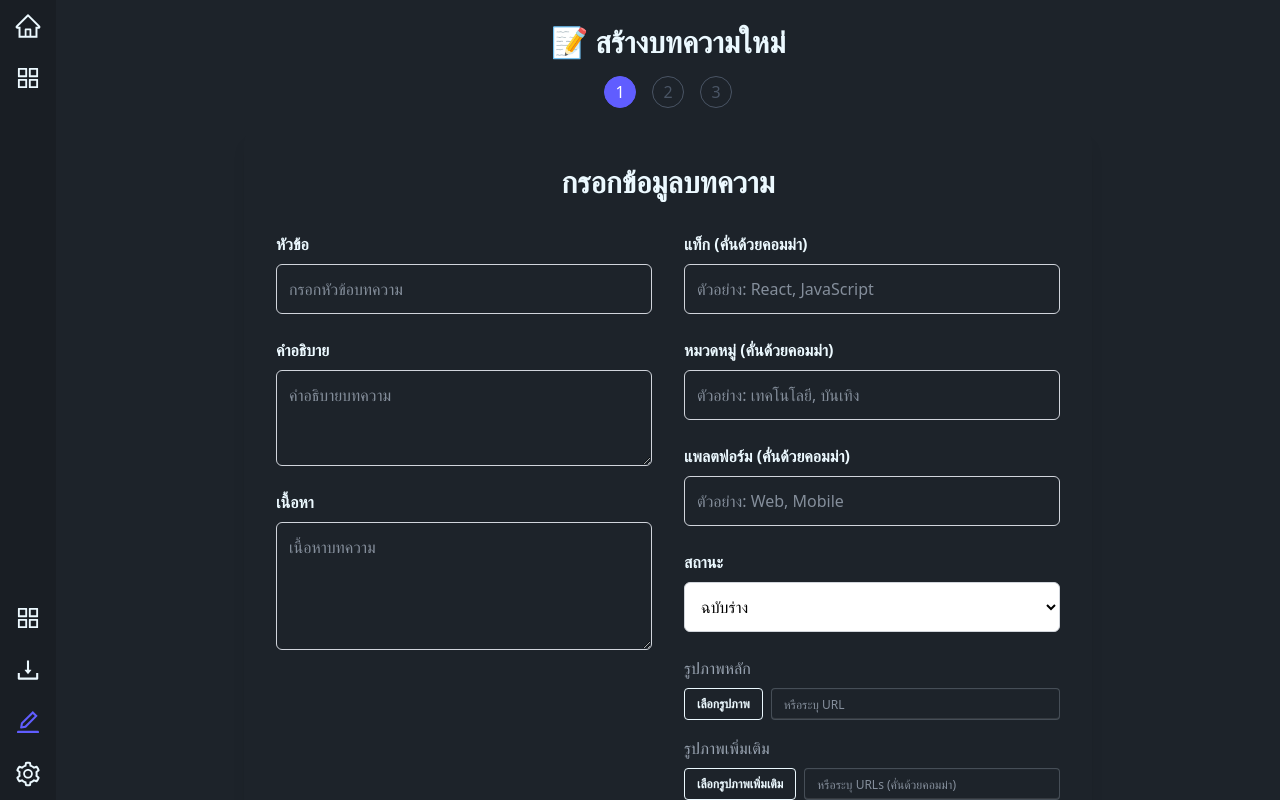
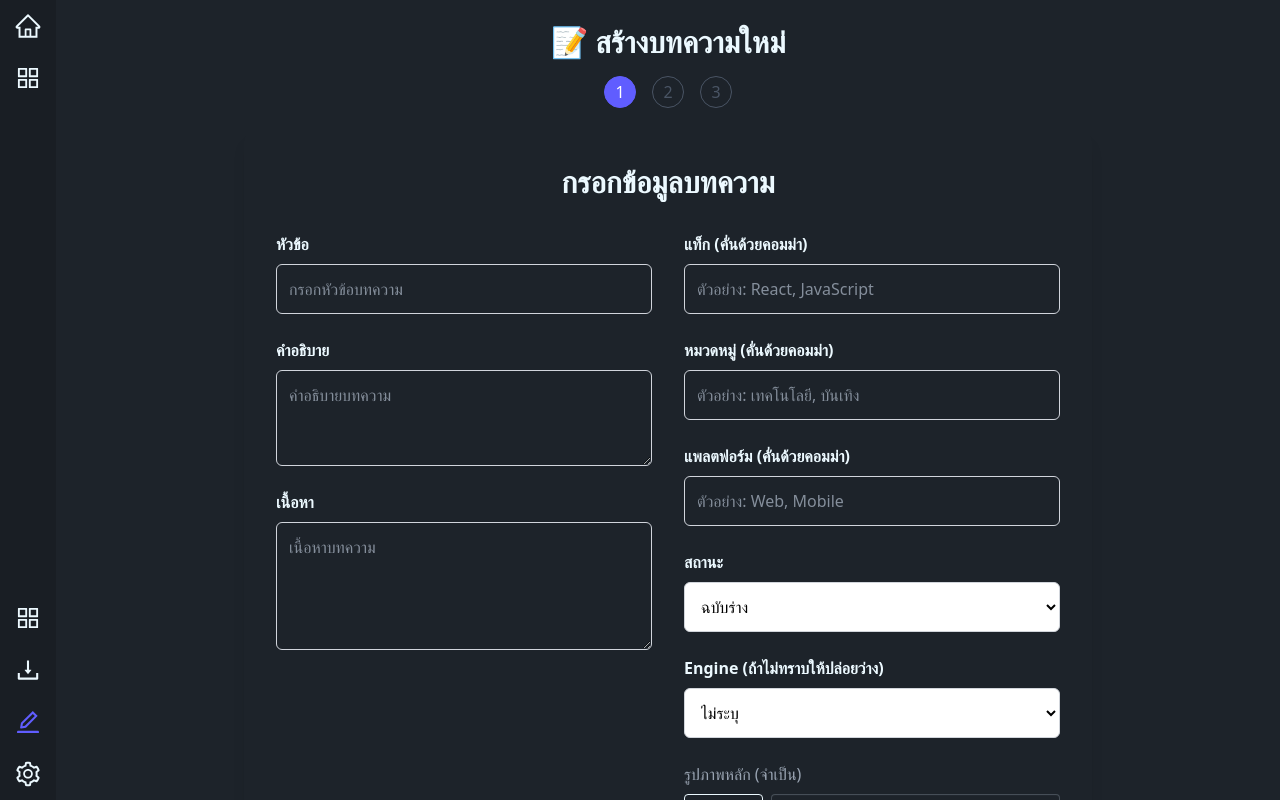
Before and after one commit to Chanomhub/ChanoX, a React (Vite) app: page /createarticle in a window 1280 px wide. Built offline with nearby package versions, Linux system fonts and the light colour scheme.

Commit message:
Update add Engine

```diff
--- a/src/routes/CreateArticle.tsx
+++ b/src/routes/CreateArticle.tsx
@@ -11,8 +11,9 @@ interface ArticleFormData {
     categoryList: string;
     platformList: string;
     status: "DRAFT" | "PUBLISHED";
-    mainImage: string;
-    images: string;
+    engine?: "RENPY" | "RPGM" | "UNITY" | "UNREAL" | ""; // Optional, allows empty string
+    mainImage: string; // Required
+    images: string; // Optional
     mainImageFile?: string;
     additionalImageFiles: string[];
 }
@@ -34,6 +35,7 @@ interface ArticlePayload {
         status: string;
         mainImage: string;
         images: string[];
+        engine?: string; // Optional in payload
     };
 }
 
@@ -105,16 +107,14 @@ const ArticleForm: React.FC<{
           isLoading,
       }) => {
     return (
-        <div className="max-w-4xl mx-auto  shadow-lg rounded-xl p-8 space-y-8">
-            <h2 className="text-3xl font-bold text-center">
-                กรอกข้อมูลบทความ
-            </h2>
+        <div className="max-w-4xl mx-auto shadow-lg rounded-xl p-8 space-y-8">
+            <h2 className="text-3xl font-bold text-center">กรอกข้อมูลบทความ</h2>
             <form>
                 <div className="grid grid-cols-1 md:grid-cols-2 gap-8">
                     {/* ส่วนข้อมูลหลัก */}
                     <div className="space-y-6">
                         <div className="flex flex-col">
-                            <label htmlFor="title" className="mb-2 font-semibold ">
+                            <label htmlFor="title" className="mb-2 font-semibold">
                                 หัวข้อ
                             </label>
                             <input
@@ -129,10 +129,7 @@ const ArticleForm: React.FC<{
                             />
                         </div>
                         <div className="flex flex-col">
-                            <label
-                                htmlFor="description"
-                                className="mb-2 font-semibold "
-                            >
+                            <label htmlFor="description" className="mb-2 font-semibold">
                                 คำอธิบาย
                             </label>
                             <textarea
@@ -146,7 +143,7 @@ const ArticleForm: React.FC<{
                             />
                         </div>
                         <div className="flex flex-col">
-                            <label htmlFor="body" className="mb-2 font-semibold ">
+                            <label htmlFor="body" className="mb-2 font-semibold">
                                 เนื้อหา
                             </label>
                             <textarea
@@ -164,7 +161,7 @@ const ArticleForm: React.FC<{
                     {/* ส่วนข้อมูลเพิ่มเติม */}
                     <div className="space-y-6">
                         <div className="flex flex-col">
-                            <label htmlFor="tagList" className="mb-2 font-semibold ">
+                            <label htmlFor="tagList" className="mb-2 font-semibold">
                                 แท็ก (คั่นด้วยคอมม่า)
                             </label>
                             <input
@@ -178,10 +175,7 @@ const ArticleForm: React.FC<{
                             />
                         </div>
                         <div className="flex flex-col">
-                            <label
-                                htmlFor="categoryList"
-                                className="mb-2 font-semibold "
-                            >
+                            <label htmlFor="categoryList" className="mb-2 font-semibold">
                                 หมวดหมู่ (คั่นด้วยคอมม่า)
                             </label>
                             <input
@@ -195,10 +189,7 @@ const ArticleForm: React.FC<{
                             />
                         </div>
                         <div className="flex flex-col">
-                            <label
-                                htmlFor="platformList"
-                                className="mb-2 font-semibold "
-                            >
+                            <label htmlFor="platformList" className="mb-2 font-semibold">
                                 แพลตฟอร์ม (คั่นด้วยคอมม่า)
                             </label>
                             <input
@@ -212,7 +203,7 @@ const ArticleForm: React.FC<{
                             />
                         </div>
                         <div className="flex flex-col">
-                            <label htmlFor="status" className="mb-2 font-semibold ">
+                            <label htmlFor="status" className="mb-2 font-semibold">
                                 สถานะ
                             </label>
                             <select
@@ -226,12 +217,27 @@ const ArticleForm: React.FC<{
                                 <option value="PUBLISHED">เผยแพร่</option>
                             </select>
                         </div>
+                        <div className="flex flex-col">
+                            <label htmlFor="engine" className="mb-2 font-semibold">
+                                Engine (ถ้าไม่ทราบให้ปล่อยว่าง)
+                            </label>
+                            <select
+                                id="engine"
+                                name="engine"
+                                value={formData.engine || ""}
+                                onChange={handleChange}
+                                className="p-3 border border-gray-300 rounded-md focus:outline-none focus:ring-2 focus:ring-blue-500"
+                            >
+                                <option value="">ไม่ระบุ</option>
+                                <option value="RENPY">Ren'Py</option>
+                                <option value="RPGM">RPG Maker</option>
+                                <option value="UNITY">Unity</option>
+                                <option value="UNREAL">Unreal Engine</option>
+                            </select>
+                        </div>
                         {formData.status === "PUBLISHED" && (
                             <div className="flex flex-col">
-                                <label
-                                    htmlFor="publishNote"
-                                    className="mb-2 font-semibold "
-                                >
+                                <label htmlFor="publishNote" className="mb-2 font-semibold">
                                     หมายเหตุสำหรับการเผยแพร่
                                 </label>
                                 <textarea
@@ -247,25 +253,26 @@ const ArticleForm: React.FC<{
                         {/* ส่วนการเลือกภาพ */}
                         <div className="space-y-4">
                             <ImageSelector
-                                label="รูปภาพหลัก"
+                                label="รูปภาพหลัก (จำเป็น)"
                                 imageUrl={formData.mainImage}
                                 imagePath={formData.mainImageFile}
                                 name="mainImage"
                                 selectType="mainImageFile"
                                 handleChange={handleChange}
                                 handleFileSelect={handleFileSelect}
-                                placeholder="หรือระบุ URL"
+                                placeholder="ระบุ URL หรือเลือกไฟล์"
                                 isDisabled={!!formData.mainImageFile}
+                                required={true} // Mark as required
                             />
                             <ImageSelector
-                                label="รูปภาพเพิ่มเติม"
+                                label="รูปภาพเพิ่มเติม (ไม่จำเป็น)"
                                 imageUrl={formData.images}
                                 imagePaths={formData.additionalImageFiles}
                                 name="images"
                                 selectType="additionalImageFiles"
                                 handleChange={handleChange}
                                 handleFileSelect={handleFileSelect}
-                                placeholder="หรือระบุ URLs (คั่นด้วยคอมม่า)"
+                                placeholder="ระบุ URLs (คั่นด้วยคอมม่า, ถ้ามี)"
                                 isDisabled={formData.additionalImageFiles.length > 0}
                                 isMultiple={true}
                             />
@@ -302,6 +309,7 @@ const ImageSelector: React.FC<{
     placeholder: string;
     isDisabled: boolean;
     isMultiple?: boolean;
+    required?: boolean; // Add required prop
 }> = ({
           label,
           imageUrl,
@@ -313,7 +321,8 @@ const ImageSelector: React.FC<{
           handleFileSelect,
           placeholder,
           isDisabled,
-          isMultiple = false
+          isMultiple = false,
+          required = false,
       }) => {
     return (
         <div className="form-control space-y-2">
@@ -334,6 +343,7 @@ const ImageSelector: React.FC<{
                     disabled={isDisabled}
                     placeholder={placeholder}
                     className="input input-bordered input-sm flex-1"
+                    required={required} // Apply required attribute for mainImage
                 />
             </div>
             {imagePath && (
@@ -490,6 +500,7 @@ const CreateArticle: React.FC = () => {
         categoryList: "",
         platformList: "",
         status: "DRAFT",
+        engine: "", // Default to empty string
         mainImage: "",
         images: "",
         additionalImageFiles: [],
@@ -608,6 +619,11 @@ const CreateArticle: React.FC = () => {
         setError(null);
         setResponse(null);
         try {
+            // Validate mainImage (required)
+            if (!formData.mainImage && !formData.mainImageFile) {
+                throw new Error("กรุณาระบุรูปภาพหลัก (ต้องใส่ URL หรือเลือกไฟล์)");
+            }
+
             const tokenResult = await invoke<string | null>("get_token");
             if (!tokenResult) {
                 throw new Error("No authentication token found. Please login first.");
@@ -635,8 +651,9 @@ const CreateArticle: React.FC = () => {
                     categoryList: formData.categoryList.split(",").map((c) => c.trim()).filter(Boolean),
                     platformList: formData.platformList.split(",").map((p) => p.trim()).filter(Boolean),
                     status: formData.status,
-                    mainImage: mainImageUrl || "",
-                    images: imageUrls,
+                    mainImage: mainImageUrl || "", // Should always have a value due to validation
+                    images: imageUrls, // Optional, can be empty
+                    engine: formData.engine || "", // Optional, defaults to empty string
                 },
             };
 
@@ -734,6 +751,7 @@ const CreateArticle: React.FC = () => {
             categoryList: "",
             platformList: "",
             status: "DRAFT",
+            engine: "", // Reset to empty string
             mainImage: "",
             images: "",
             additionalImageFiles: [],
```
